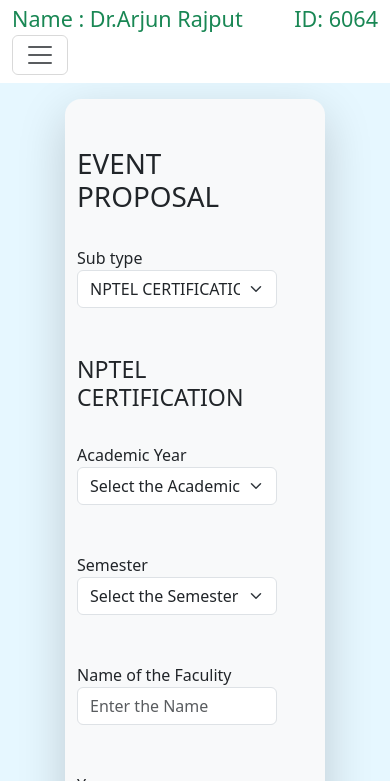
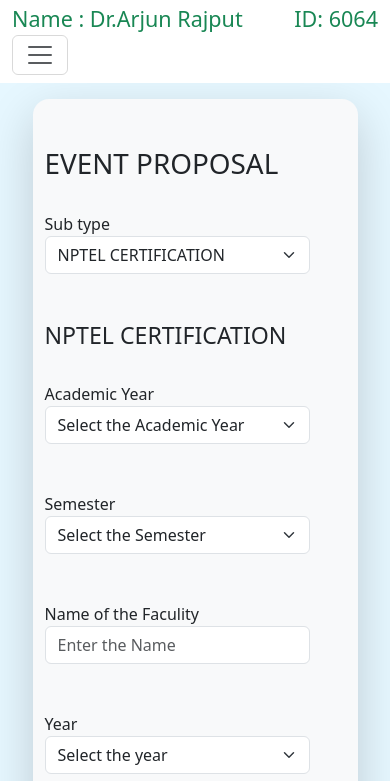
Before and after one commit to jothinathan423/sestapage, a plain HTML site: page index.html in a window 390 px wide. Shown: the part 63-844 px from the top of the page. Drawn offline with nearby package versions, Linux system fonts and the light colour scheme.

Commit message:
Update index.html

```diff
--- a/index.html
+++ b/index.html
@@ -45,7 +45,7 @@
 
 
 
-    <div class="container align-self-center pt-5 col-8 pe-5 pb-5 bg-light col-xxl-5 col-xl-6 col-lg-7 col-md-8 my-3  rounded-4 col-5 shadow-lg " style="background-color: white;">
+    <div class="container align-self-center pt-5 col-10 pe-5 pb-5 bg-light col-xxl-5 col-xl-6 col-lg-7 col-md-8 my-3  rounded-4 col-5 shadow-lg " style="background-color: white;">
     <h1 >EVENT PROPOSAL</h1>
     <br>
     <label for="">Sub type</label><BR>
```
